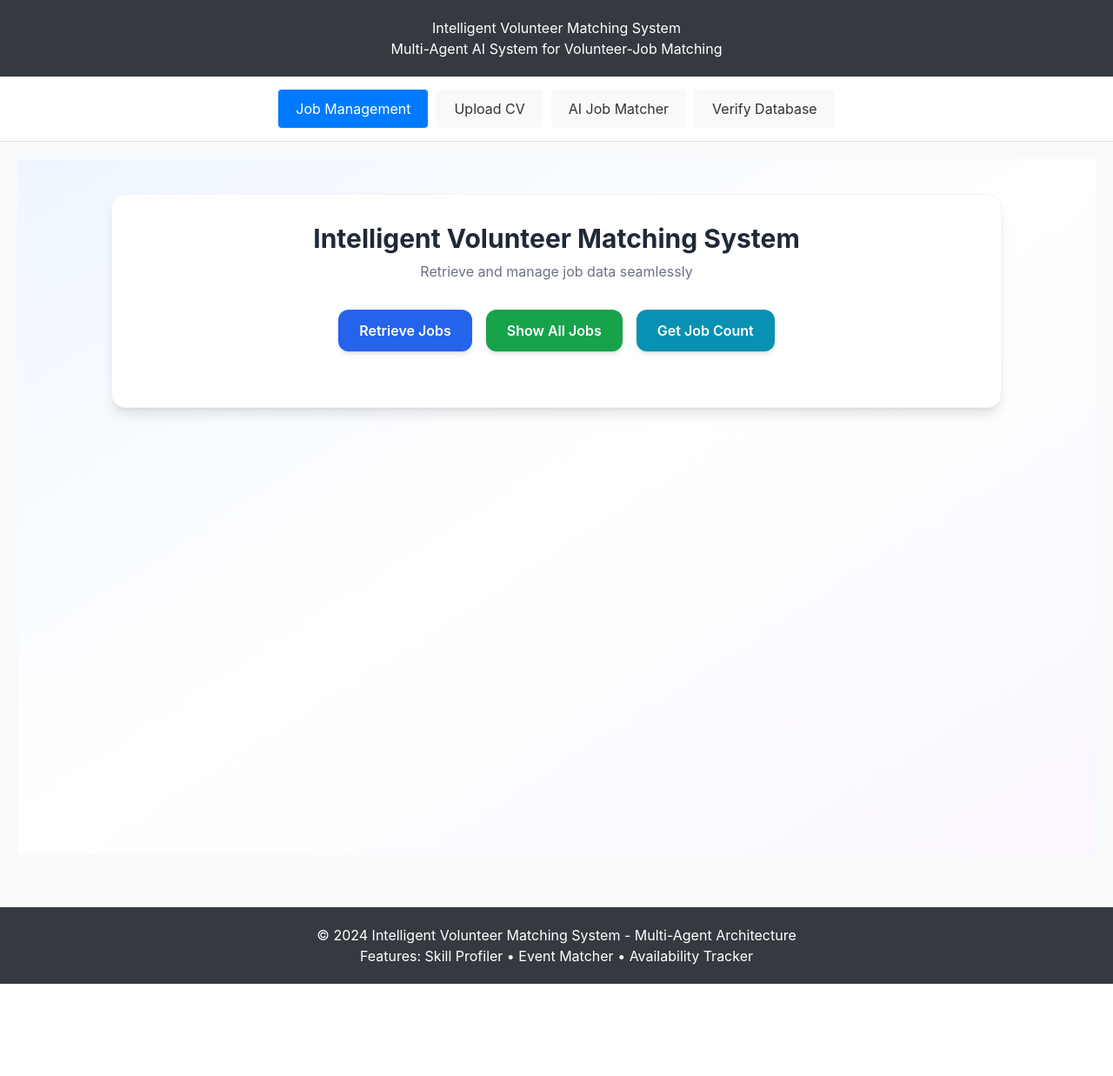
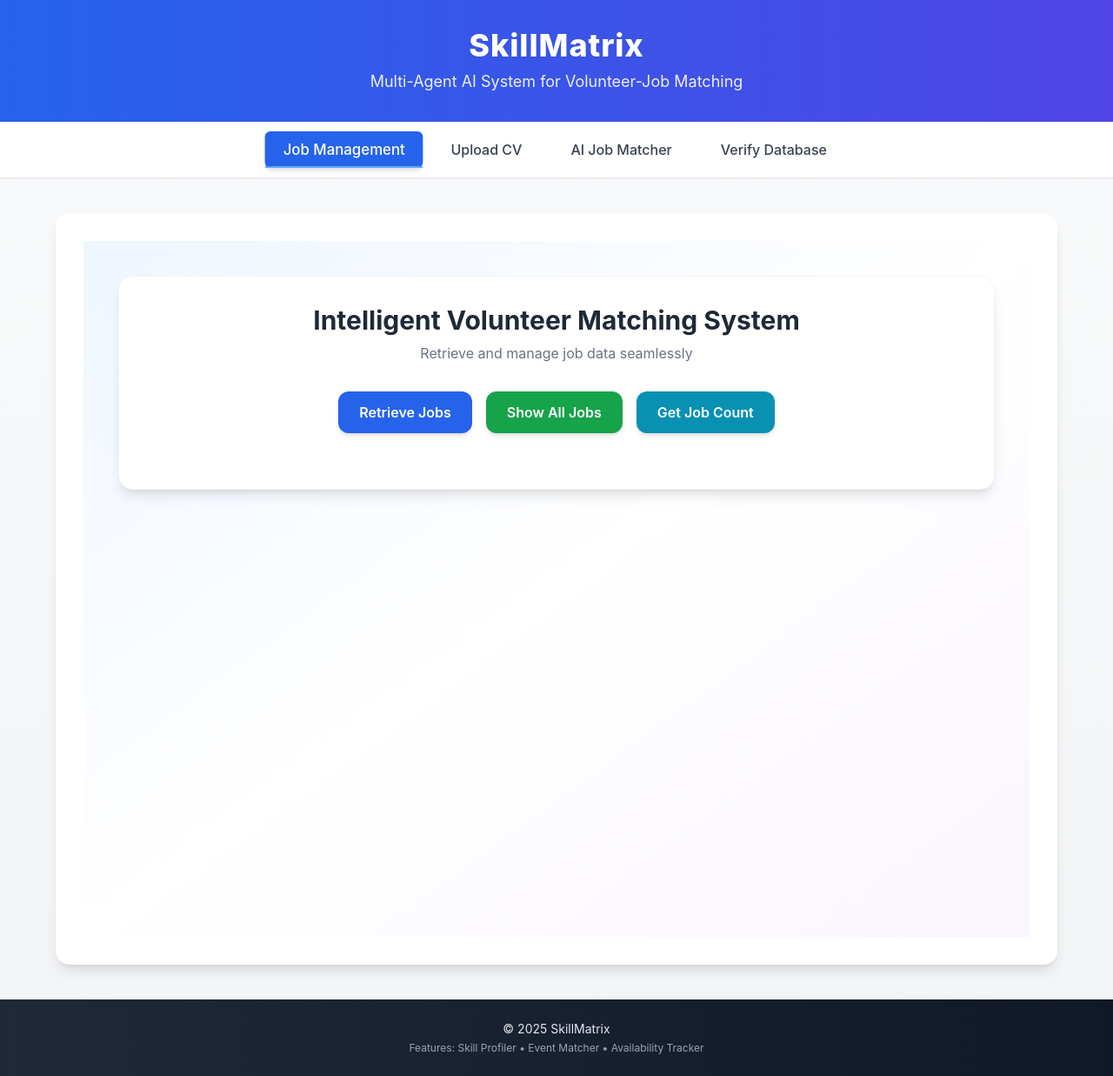
Before and after one commit to Roja-08/IRWA_IVMS, a React (Create React App) app in the folder frontend/: page / in a window 1280 px wide. Shown: the whole page at 87% size. Before the commit the page ends 1131 px from the top, so only its background shows below. Built offline with nearby package versions, Linux system fonts and the light colour scheme.

Commit message:
small changes

```diff
--- a/frontend/public/index.html
+++ b/frontend/public/index.html
@@ -24,7 +24,7 @@
       work correctly both with client-side routing and a non-root public URL.
       Learn how to configure a non-root public URL by running `npm run build`.
     -->
-    <title>React App</title>
+    <title>Skill Matrix</title>
   </head>
   <body>
     <noscript>You need to enable JavaScript to run this app.</noscript>
--- a/frontend/src/App.js
+++ b/frontend/src/App.js
@@ -7,82 +7,66 @@ import VolunteerList from './components/VolunteerList';
 function App() {
   const [activeTab, setActiveTab] = useState('jobs');
 
-  const tabStyle = {
-    padding: '10px 20px',
-    margin: '0 5px',
-    border: 'none',
-    borderRadius: '4px',
-    cursor: 'pointer',
-    backgroundColor: '#f8f9fa',
-    color: '#333'
-  };
-
-  const activeTabStyle = {
-    ...tabStyle,
-    backgroundColor: '#007bff',
-    color: 'white'
-  };
+  const tabs = [
+    { id: 'jobs', label: 'Job Management' },
+    { id: 'upload', label: 'Upload CV' },
+    { id: 'matcher', label: 'AI Job Matcher' },
+    { id: 'verify', label: 'Verify Database' }
+  ];
 
   return (
-    <div style={{ minHeight: '100vh', backgroundColor: '#f8f9fa' }}>
-      <header style={{
-        backgroundColor: '#343a40',
-        color: 'white',
-        padding: '20px 0',
-        textAlign: 'center'
-      }}>
-        <h1>Intelligent Volunteer Matching System</h1>
-        <p>Multi-Agent AI System for Volunteer-Job Matching</p>
+    <div className="min-h-screen flex flex-col bg-gradient-to-b from-gray-50 to-gray-100">
+      {/* Header */}
+      <header className="bg-gradient-to-r from-blue-600 to-indigo-600 text-white py-8 text-center shadow-md">
+        <h1 className="text-4xl font-extrabold tracking-wide mb-2 drop-shadow-sm">
+          SkillMatrix
+        </h1>
+        <p className="text-lg opacity-90">
+          Multi-Agent AI System for Volunteer-Job Matching
+        </p>
       </header>
 
-      <nav style={{
-        backgroundColor: 'white',
-        padding: '15px',
-        textAlign: 'center',
-        borderBottom: '1px solid #dee2e6'
-      }}>
+      {/* Navigation */}
+      <nav className="bg-white shadow-sm border-b border-gray-200">
+        <div className="flex justify-center space-x-4 py-3">
+          {tabs.map(tab => (
             <button
-          style={activeTab === 'jobs' ? activeTabStyle : tabStyle}
-          onClick={() => setActiveTab('jobs')}
+              key={tab.id}
+              onClick={() => setActiveTab(tab.id)}
+              className={`relative px-5 py-2 font-medium transition-all duration-300 rounded-md
+                ${
+                  activeTab === tab.id
+                    ? 'text-white bg-blue-600 shadow-md scale-105'
+                    : 'text-gray-700 hover:bg-blue-50'
+                }`}
             >
-          Job Management
+              {tab.label}
+              {activeTab === tab.id && (
+                <span className="absolute inset-x-0 bottom-0 h-0.5 bg-blue-400 rounded-full"></span>
+              )}
             </button>
-        <button
-          style={activeTab === 'upload' ? activeTabStyle : tabStyle}
-          onClick={() => setActiveTab('upload')}
-        >
-          Upload CV
-        </button>
-        <button
-          style={activeTab === 'matcher' ? activeTabStyle : tabStyle}
-          onClick={() => setActiveTab('matcher')}
-        >
-          AI Job Matcher
-        </button>
-        <button
-          style={activeTab === 'verify' ? activeTabStyle : tabStyle}
-          onClick={() => setActiveTab('verify')}
-        >
-          Verify Database
-        </button>
+          ))}
+        </div>
       </nav>
 
-      <main style={{ padding: '20px' }}>
+      {/* Main Content */}
+      <main className="flex-1 px-6 py-10">
+        <div className="max-w-6xl mx-auto bg-white rounded-2xl shadow-lg p-8 transition-all duration-300 hover:shadow-xl">
           {activeTab === 'jobs' && <JobRetriever />}
           {activeTab === 'upload' && <CVUpload />}
           {activeTab === 'matcher' && <JobMatcher />}
           {activeTab === 'verify' && <VolunteerList />}
+        </div>
       </main>
 
-      <footer style={{
-        backgroundColor: '#343a40',
-        color: 'white',
-        textAlign: 'center',
-        padding: '20px',
-        marginTop: '40px'
-      }}>
-        <p>© 2024 Intelligent Volunteer Matching System - Multi-Agent Architecture</p>
-        <p>Features: Skill Profiler • Event Matcher • Availability Tracker</p>
+      {/* Footer */}
+      <footer className="bg-gradient-to-r from-gray-800 to-gray-900 text-gray-200 text-center py-6 mt-auto shadow-inner">
+        <p className="text-sm mb-1">
+          © {new Date().getFullYear()} SkillMatrix
+        </p>
+        <p className="text-xs text-gray-400">
+          Features: Skill Profiler • Event Matcher • Availability Tracker
+        </p>
       </footer>
     </div>
   );
--- a/frontend/src/components/JobMatcher.js
+++ b/frontend/src/components/JobMatcher.js
@@ -3,7 +3,7 @@ import axios from "axios";
 
 const JobMatcher = () => {
   const [profileId, setProfileId] = useState("");
-  const [matches, setMatches] = useState([]);
+  const [matches, setMatches] = useState(null);
   const [loading, setLoading] = useState(false);
   const [error, setError] = useState(null);
 
@@ -15,7 +15,7 @@ const JobMatcher = () => {
 
     setLoading(true);
     setError(null);
-    setMatches([]);
+    setMatches(null);
 
     try {
       const response = await axios.get(
@@ -76,14 +76,14 @@ const JobMatcher = () => {
         )}
 
         {/* No Matches Message */}
-        {!loading && matches.length === 0 && profileId && !error && (
+        {!loading && matches && matches.length === 0 && profileId && !error && (
           <div className="bg-yellow-100 border border-yellow-300 text-yellow-700 px-4 py-3 rounded-lg mb-6 text-center">
             ⚠️ No matches found for this profile.
           </div>
         )}
 
         {/* Matches Display */}
-        {matches.length > 0 && (
+        {matches && matches.length > 0 && (
           <div>
             <h2 className="text-2xl font-bold text-gray-800 mb-6">
               Found {matches.length} Job Match
--- a/frontend/src/components/VolunteerList.js
+++ b/frontend/src/components/VolunteerList.js
@@ -2,7 +2,7 @@ import React, { useState } from 'react';
 import axios from 'axios';
 
 const VolunteerList = () => {
-    const [volunteers, setVolunteers] = useState([]);
+    const [volunteers, setVolunteers] = useState(null);
     const [loading, setLoading] = useState(false);
     const [error, setError] = useState(null);
     const [selectedVolunteer, setSelectedVolunteer] = useState(null);
@@ -18,6 +18,20 @@ const VolunteerList = () => {
             setError(err.response?.data?.detail || 'Error fetching volunteers');
         } finally {
             setLoading(false);
+        }
+    };
+
+    const deleteVolunteer = async (volunteerId) => {
+        if (!window.confirm('Are you sure you want to delete this volunteer profile?')) {
+            return;
+        }
+
+        try {
+            await axios.delete(`http://localhost:8000/api/volunteers/${volunteerId}`);
+            setVolunteers(volunteers.filter(v => v.volunteer_id !== volunteerId));
+            alert('Volunteer deleted successfully!');
+        } catch (err) {
+            alert(err.response?.data?.detail || 'Error deleting volunteer');
         }
     };
 
@@ -51,7 +65,7 @@ const VolunteerList = () => {
                     marginBottom: '25px'
                 }}
             >
-                Check if volunteer profiles exist in the database
+                Check if volunteer profiles exists
             </p>
 
             <div style={{ textAlign: 'center' }}>
@@ -97,7 +111,7 @@ const VolunteerList = () => {
                 </div>
             )}
 
-            {volunteers.length > 0 && (
+            {volunteers && volunteers.length > 0 && (
                 <div>
                     <h3
                         style={{
@@ -195,7 +209,8 @@ const VolunteerList = () => {
                                                 fontSize: '13px',
                                                 boxShadow: '0 2px 6px rgba(59,130,246,0.25)',
                                                 cursor: 'pointer',
-                                                transition: 'all 0.2s ease'
+                                                transition: 'all 0.2s ease',
+                                                marginBottom: '8px'
                                             }}
                                             onMouseEnter={(e) => {
                                                 e.target.style.backgroundColor = '#2563eb';
@@ -208,6 +223,34 @@ const VolunteerList = () => {
                                             title="Click to copy full Profile ID"
                                         >
                                             📋 Copy ID
+                                        </div>
+                                        <div
+                                            onClick={(e) => {
+                                                e.stopPropagation();
+                                                deleteVolunteer(volunteer.volunteer_id || volunteer._id);
+                                            }}
+                                            style={{
+                                                backgroundColor: '#ef4444',
+                                                color: 'white',
+                                                padding: '6px 10px',
+                                                borderRadius: '20px',
+                                                fontWeight: '600',
+                                                fontSize: '13px',
+                                                boxShadow: '0 2px 6px rgba(239,68,68,0.25)',
+                                                cursor: 'pointer',
+                                                transition: 'all 0.2s ease'
+                                            }}
+                                            onMouseEnter={(e) => {
+                                                e.target.style.backgroundColor = '#dc2626';
+                                                e.target.style.transform = 'scale(1.05)';
+                                            }}
+                                            onMouseLeave={(e) => {
+                                                e.target.style.backgroundColor = '#ef4444';
+                                                e.target.style.transform = 'scale(1)';
+                                            }}
+                                            title="Delete volunteer profile"
+                                        >
+                                            🗑️ Delete
                                         </div>
                                         <small style={{ color: '#64748b', fontSize: '11px', display: 'block', marginTop: '4px' }}>
                                             {volunteer.volunteer_id || volunteer._id.substring(0, 8) + '...'}
@@ -272,7 +315,7 @@ const VolunteerList = () => {
                 </div>
             )}
 
-            {!loading && volunteers.length === 0 && (
+            {!loading && volunteers && volunteers.length === 0 && (
                 <div
                     style={{
                         backgroundColor: '#fef9c3',
--- a/frontend/tailwind.config.js
+++ b/frontend/tailwind.config.js
@@ -1,4 +1,5 @@
 /** @type {import('tailwindcss').Config} */
+
 module.exports = {
   content: [
     "./src/**/*.{js,jsx,ts,tsx}",
```
Also changed, not shown: 2 other files (tests, documents, lock files or other folders). Lines whose indentation alone changed are shown as unchanged.
